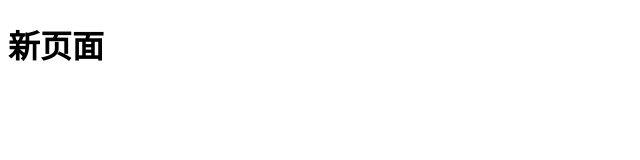
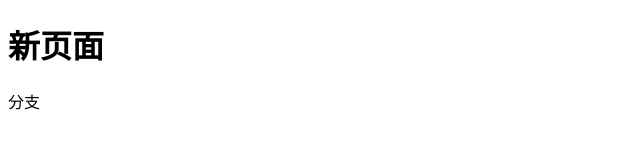
Before and after one commit to v-lgy/Liky, a plain HTML site: page index.html in a window 1280 px wide. Shown: the full height of the page, 0-640 px from the left. Drawn offline with Linux system fonts and the light colour scheme.

Commit message:
分支的页面

```diff
--- a/index.html
+++ b/index.html
@@ -9,6 +9,7 @@
 <body>
 
     <h1>新页面</h1>
+    <p>分支</p>
 
 </body>
 </html>
```
